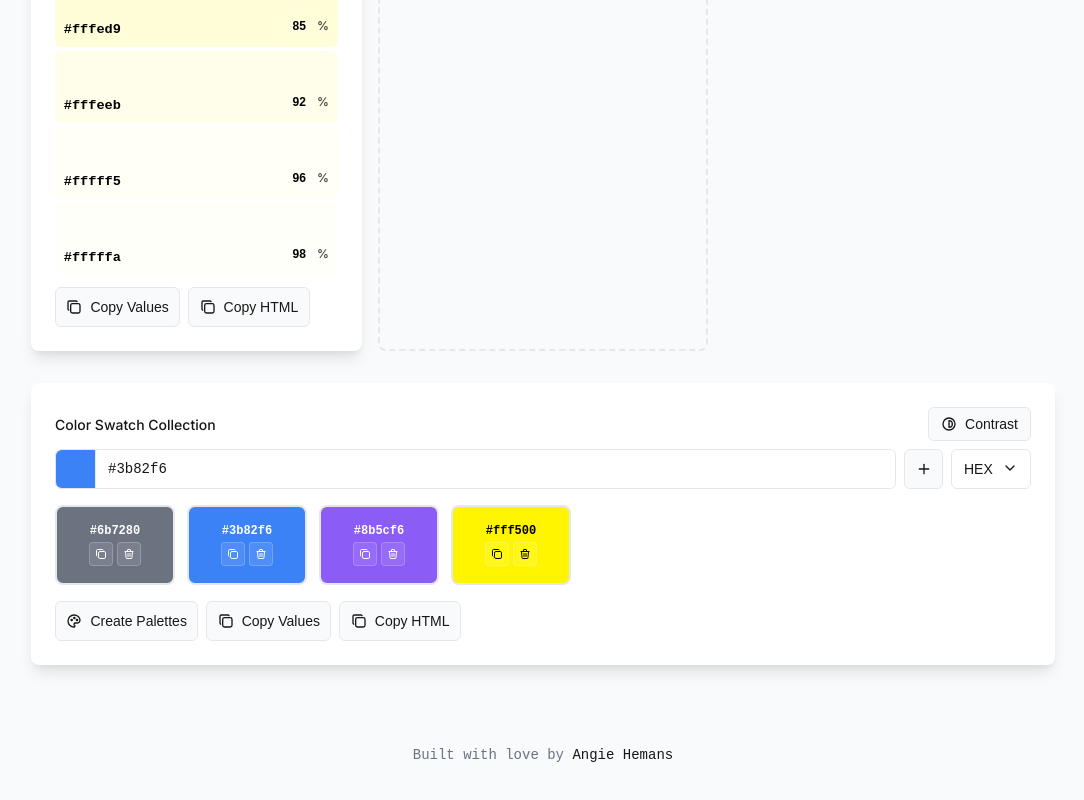
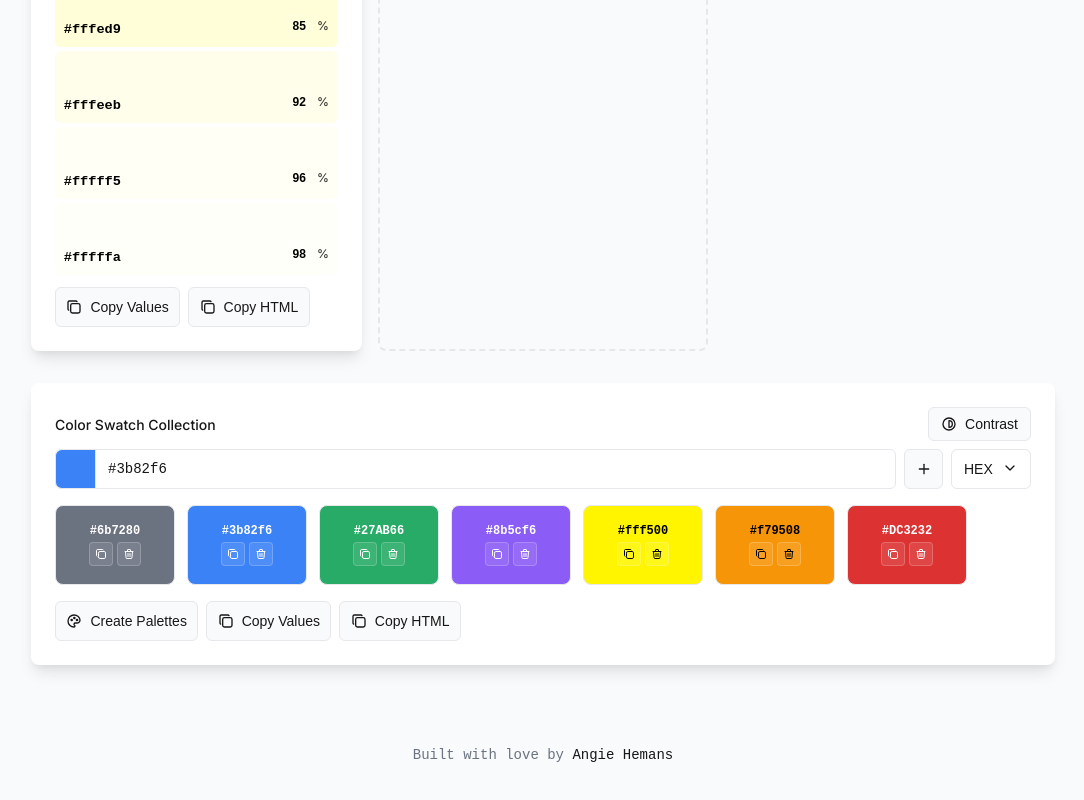
Before and after one commit to angiehemans/color-palette-generator, a Next.js app: page / in a window 1280 px wide. Shown: the part 2624-3424 px from the top of the page, without its empty margins (97-1181 px from the left). Built offline with nearby package versions, Linux system fonts and the light colour scheme.

Commit message:
added in more default colors and fixed advanced options bug

```diff
--- a/src/app/components/ColorSwatchCollection.tsx
+++ b/src/app/components/ColorSwatchCollection.tsx
@@ -89,7 +89,7 @@ function hexToGrayscale(hex: string): string {
   return `#${grayHex}${grayHex}${grayHex}`;
 }
 
-export default function ColorSwatchCollection({ defaultColors = ['#6b7280', '#3b82f6', '#8b5cf6', '#fff500'], onCreatePalettes }: ColorSwatchCollectionProps) {
+export default function ColorSwatchCollection({ defaultColors = ['#6b7280', '#3b82f6', '#27AB66', '#8b5cf6', '#fff500', '#f79508', '#DC3232'], onCreatePalettes }: ColorSwatchCollectionProps) {
   const [swatches, setSwatches] = useState<ColorSwatch[]>([]);
   const [currentColor, setCurrentColor] = useState('#3b82f6');
   const [colorFormat, setColorFormat] = useState<'hex' | 'rgb' | 'hsl'>('hex');
--- a/src/app/globals.css
+++ b/src/app/globals.css
@@ -286,7 +286,7 @@ body {
   border-radius: 0.5rem;
   box-shadow: 0 10px 15px -3px rgba(0, 0, 0, 0.1), 0 4px 6px -2px rgba(0, 0, 0, 0.05);
   padding: 1rem;
-  z-index: 1000;
+  z-index: 2000;
 }
 
 .color-input-section {
@@ -617,11 +617,11 @@ body {
 
 .collapsible-content {
   overflow: hidden;
-
 }
 
 .collapsible-content[data-state="open"] {
   animation: slideDown 300ms cubic-bezier(0.87, 0, 0.13, 1);
+  overflow: visible;
 }
 
 .collapsible-content[data-state="closed"] {
@@ -678,7 +678,7 @@ body {
   width: 120px;
   height: 80px;
   border-radius: 0.5rem;
-  border: 2px solid #e5e7eb;
+  border: 1px solid var(--border-color);
   display: flex;
   flex-direction: column;
   align-items: center;
```
